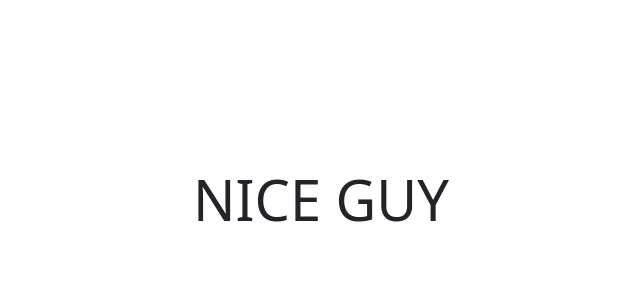
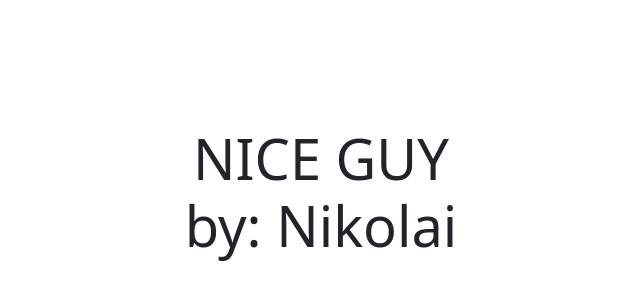
Before and after one commit to https-nyx/FlexSync-Web, a React (Vite) app: page / in a window 1280 px wide. Shown: the part 196-496 px from the top of the page, without its empty margins (319-959 px from the left). Built offline with nearby package versions, Linux system fonts and the light colour scheme.

Commit message:
nilagay ko name ni nikolai

```diff
--- a/src/App.jsx
+++ b/src/App.jsx
@@ -12,6 +12,7 @@ function App() {
         style={{ fontStyle: "bold" }}
       >
         <strong>NICE GUY</strong>
+        <p> by: Nikolai</p>
       </h1>
     </div>
   );
```
